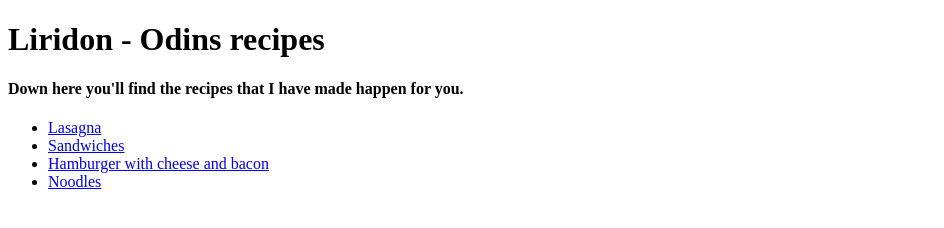
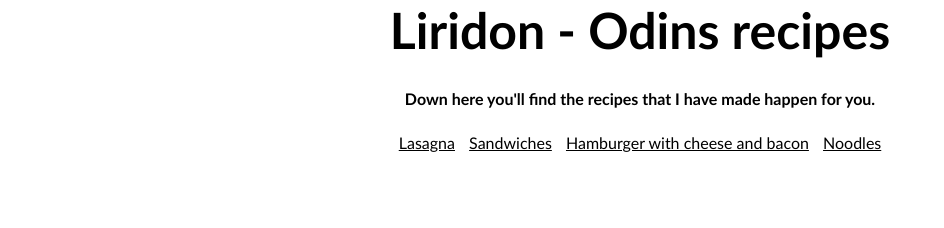
Before and after one commit to Liridawn/odin-recipes, a plain HTML site: page index.html in a window 1280 px wide. Shown: the whole page, without its empty margins (0-944 px from the left). Drawn offline with Linux system fonts and the light colour scheme.

Commit message:
Added css file

```diff
--- /dev/null
+++ b/css/style.css
@@ -0,0 +1,35 @@
+* {
+    font-family: Calibri, 'Trebuchet MS', sans-serif;
+    padding: 0;
+    margin: 0;
+    text-align: center;
+}
+
+h1 {
+    font-size: 50px;
+    font-weight: 700;
+    text-align: center;
+}
+
+h4 {
+    padding: 5px;
+    margin: 5px auto;
+}
+
+ul {
+    padding: 5px;
+}
+
+ul li {
+    display: inline-block;
+    padding: 5px;
+    margin: 5px auto;
+}
+
+ul li a {
+    color: #000;
+}
+
+ul li a:hover {
+    color: #555;
+}
--- a/index.html
+++ b/index.html
@@ -4,10 +4,12 @@
     <meta charset="UTF-8">
     <meta http-equiv="X-UA-Compatible" content="IE=edge">
     <meta name="viewport" content="width=device-width, initial-scale=1.0">
+    <link rel="stylesheet" href="/css/style.css">
     <title>Document</title>
 </head>
 <body>
     <h1>Liridon - Odins recipes</h1>
+    <img src="" alt="">
 <div>
     <h4>Down here you'll find the recipes that I have made happen for you.</h4>
     <ul>
```
